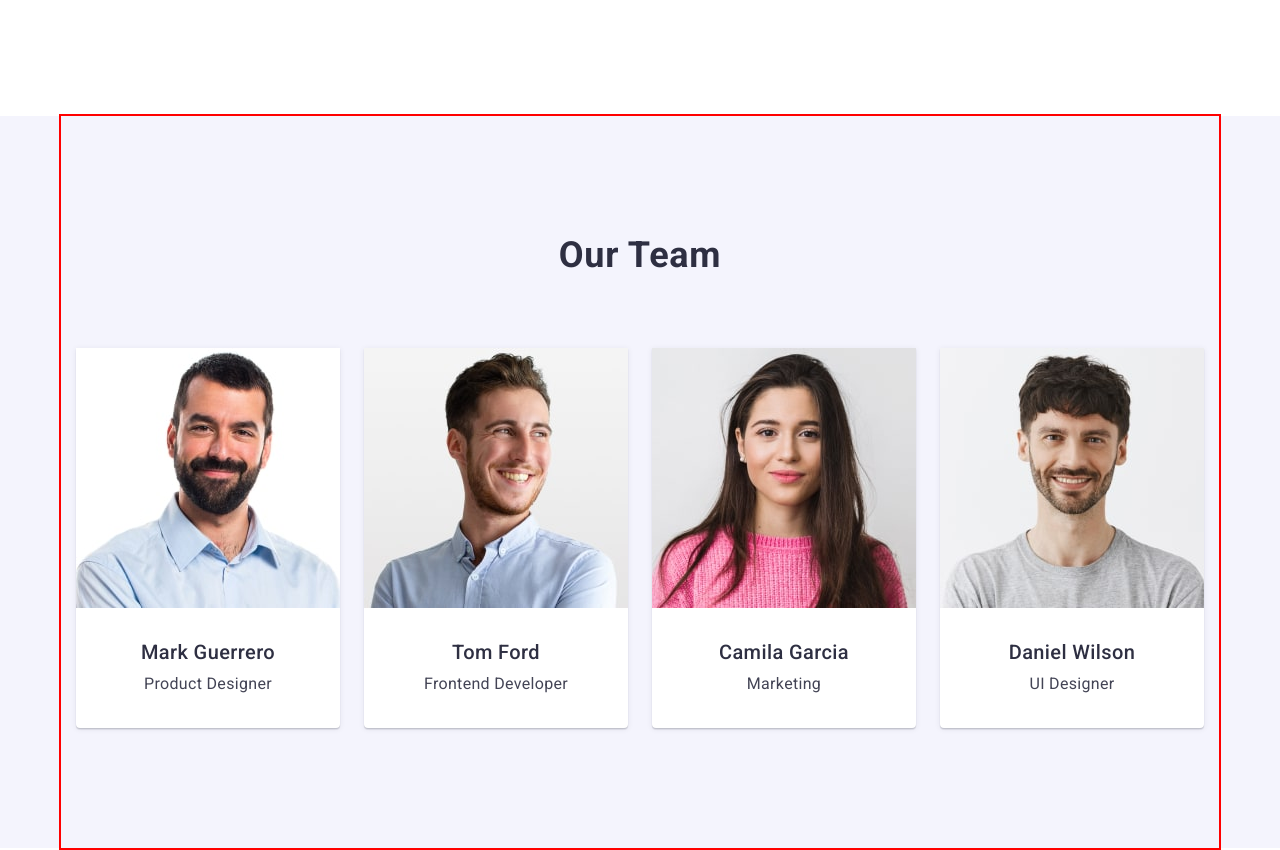
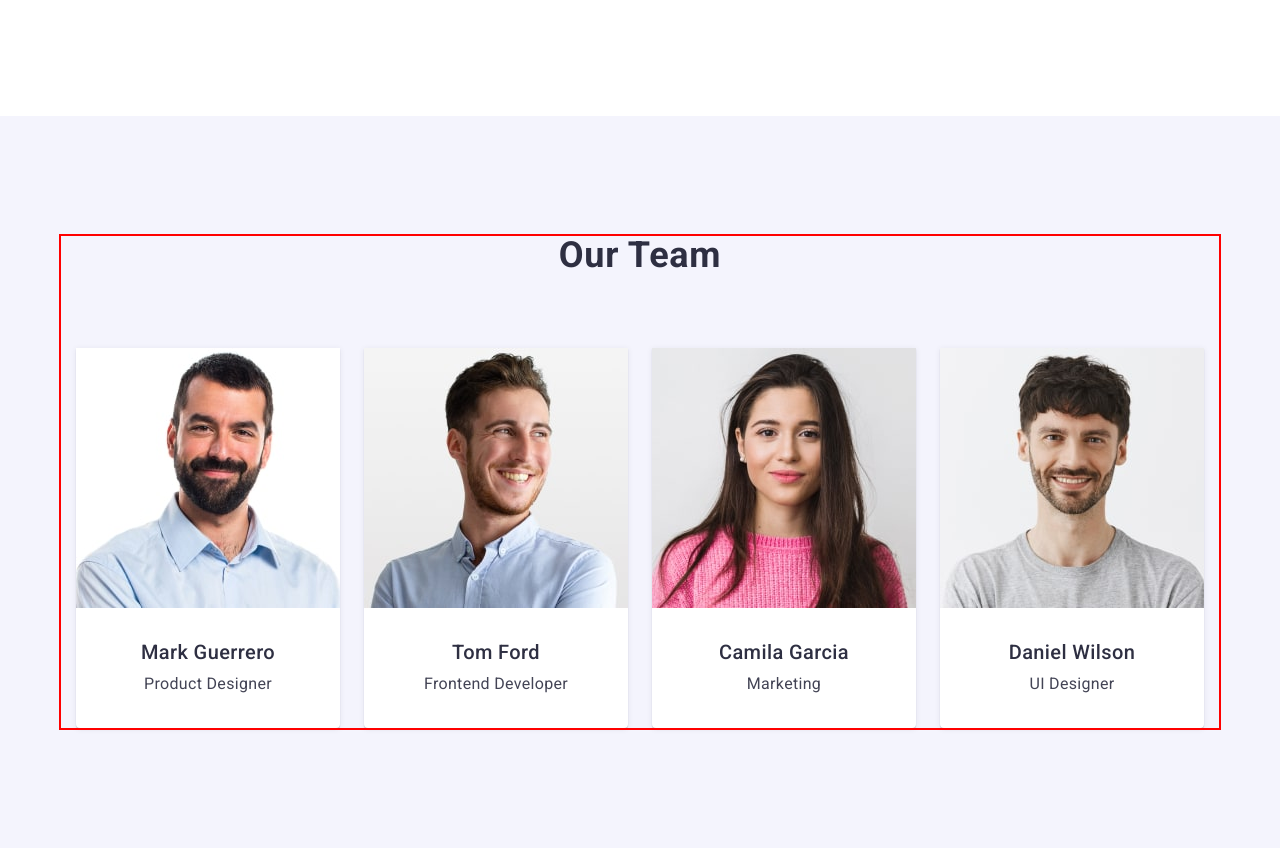
Before and after one commit to Sakrid1s/goit-markup-hw-03, a plain HTML site: page index.html in a window 1280 px wide. Shown: the part 925-1775 px from the top of the page. Drawn offline with nearby package versions, Linux system fonts and the light colour scheme.

Commit message:
update padding team

```diff
--- a/css/styles.css
+++ b/css/styles.css
@@ -230,11 +230,12 @@ address {
 /*=============================TEAM=============================*/
 .team {
   background-color: #f4f4fd;
+  padding: 120px 0;
 }
 
 .team-container {
-  padding-top: 120px;
-  padding-bottom: 120px;
+  /*padding-top: 120px;
+  padding-bottom: 120px;*/
 }
 
 .team-title {
```
